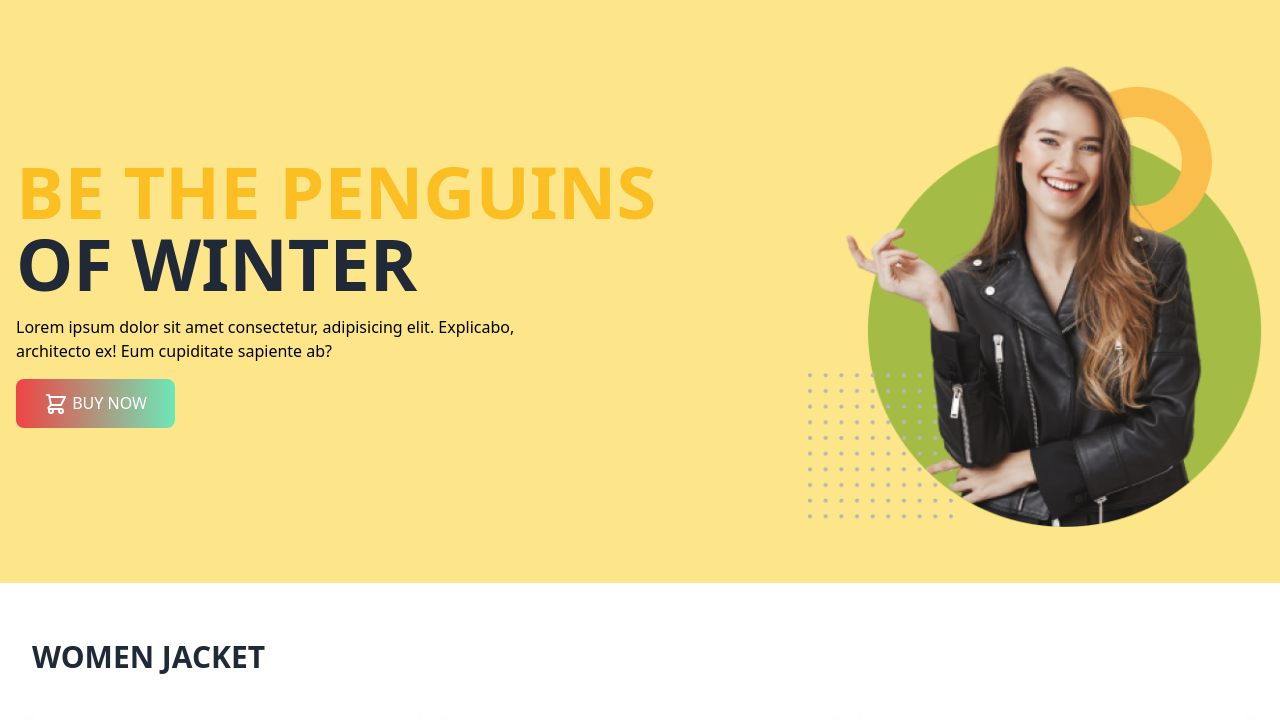
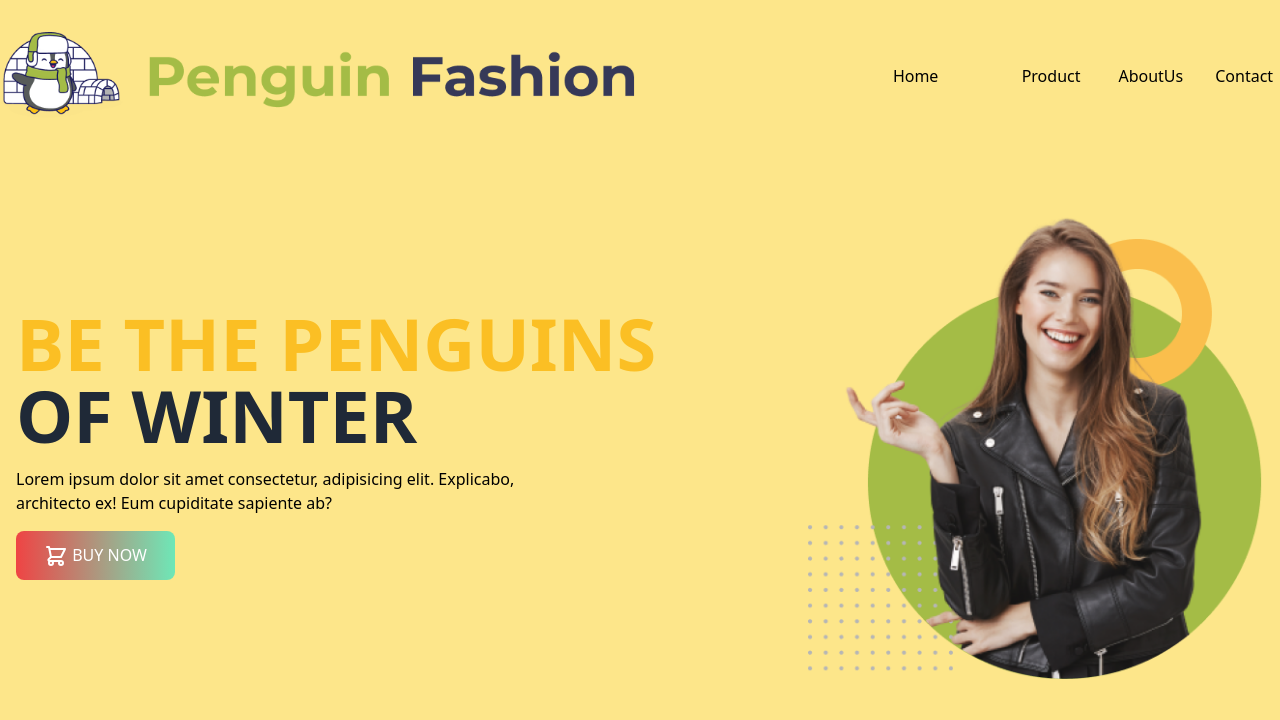
Before and after one commit to SudiptaAdhikaryJoy/penguin-fashion-tailwind, a plain HTML site: page index.html in a window 1280 px wide. Shown: the top 720 px of the page. Drawn offline with nearby package versions, Linux system fonts and the light colour scheme.

Commit message:
add nav bar

```diff
--- a/index.html
+++ b/index.html
@@ -12,7 +12,22 @@
 <body>
 
     <header class="bg-yellow-200">
-        <section>
+        <section class="py-4">
+            <nav class="lg:flex justify-between">
+                <div class="py-4 w-1/2">
+                    <img src="icons/Group 33072.png" alt="">
+                </div>
+                <div class="lg:flex justify-between">
+                    <div class="list-none lg:grid grid-cols-4 my-12 space-x-8">
+                          <li><a href="#home">Home</a></li>
+                    <li><a href="#product">Product</a></li>
+                    <li><a href="#aboutus">AboutUs</a></li>
+                    <li><a href="#Contact">Contact</a></li>
+
+                    </div>
+
+                </div>
+            </nav>
 
         </section>
 
```
